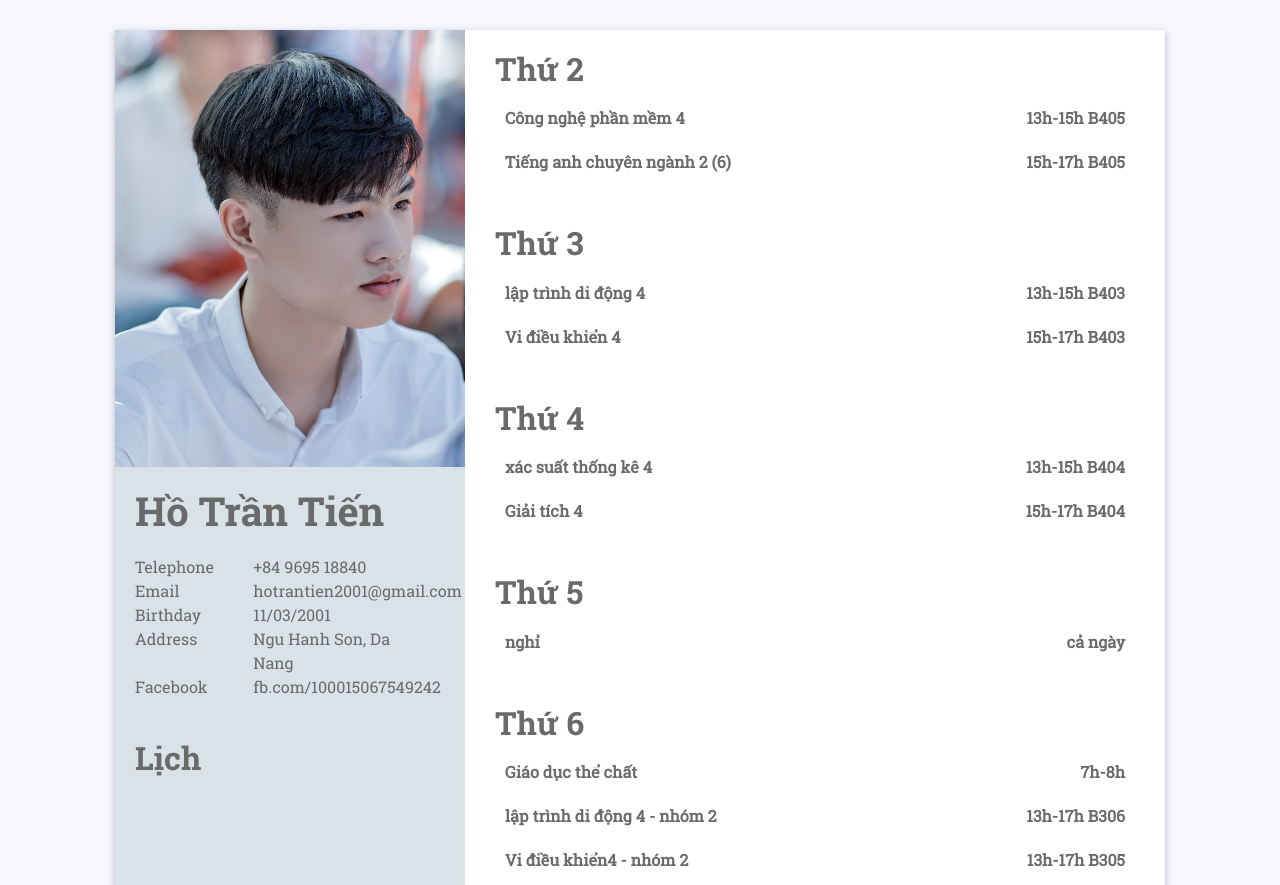
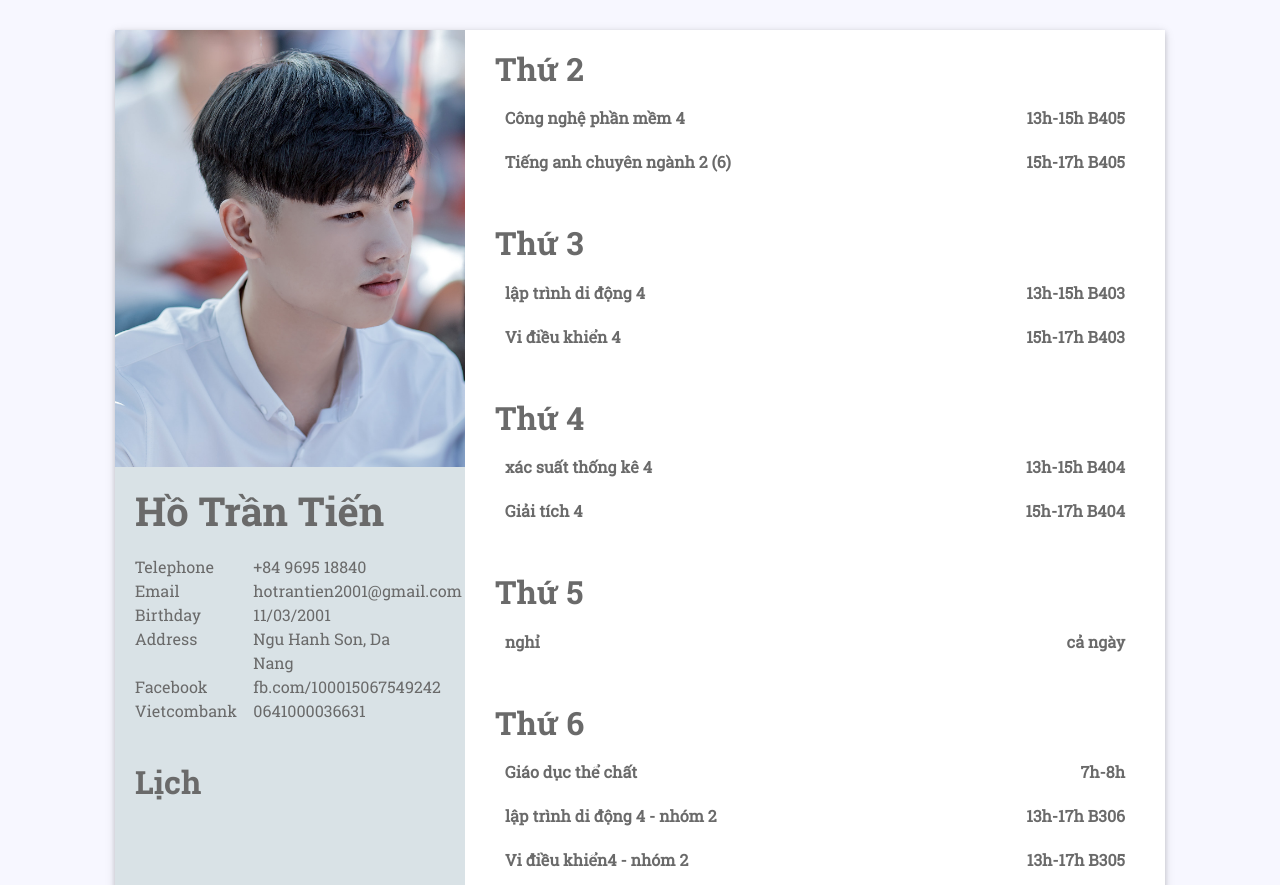
Before and after one commit to hotrantien01/hotrantien01.github.io, a plain HTML site: page index.html in a window 1280 px wide. Shown: the top 885 px of the page. Drawn offline with Linux system fonts and the light colour scheme; a script that the page names is missing.

Commit message:
thêm stk

```diff
--- a/index.html
+++ b/index.html
@@ -61,6 +61,14 @@
                             </div>
                             <div class="col-8">
                                fb.com/100015067549242
+                            </div>
+                        </div>
+                        <div class="row no-margin">
+                            <div class="col-4 no-padding">
+                                Vietcombank
+                            </div>
+                            <div class="col-8">
+                               0641000036631
                             </div>
                         </div>
                     </div>
```
